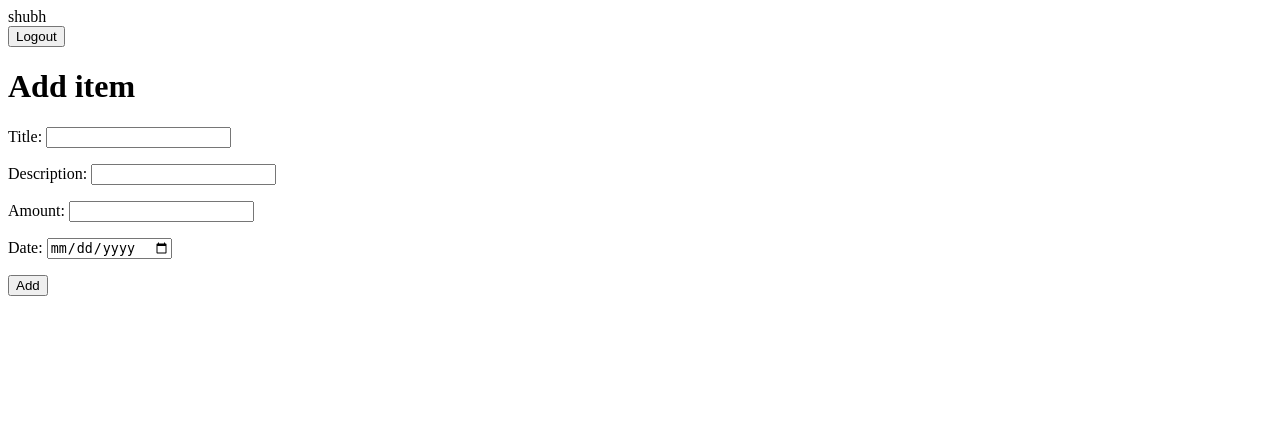
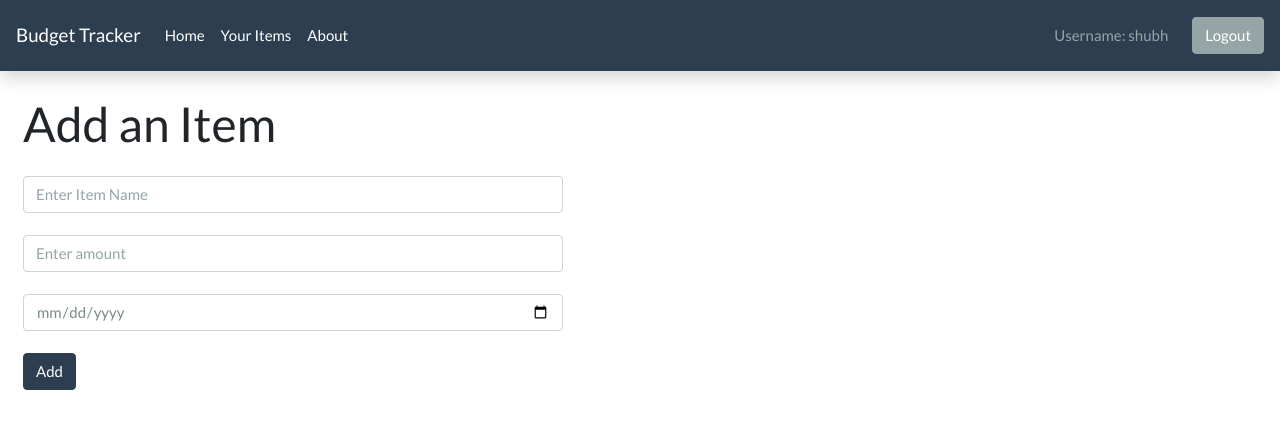
Before and after one commit to theshubhagrwl/budget-tracker-django, a Django app: page /add/ in a window 1280 px wide. Shown: the top 429 px of the page. Run offline with Django 3.2, Linux system fonts and the light colour scheme; a user stored in the database is signed in; some libraries are stand-ins or nearby versions.

Commit message:
added styling

```diff
--- a/budget_app/forms.py
+++ b/budget_app/forms.py
@@ -1,6 +1,7 @@
 from django import forms
 from django.forms import ModelForm
 from .models import BudgetItem
+from django.contrib.auth.forms import UserCreationForm, AuthenticationForm
 
 
 class DateInput(forms.DateInput):
@@ -14,3 +15,69 @@ class addItemForm(ModelForm):
         widgets = {
             'date': DateInput(),
         }
+    title = forms.CharField(widget=forms.TextInput(
+        attrs={
+            'class': 'form-control',
+            'placeholder': 'Enter Item Name',
+        }
+    ))
+    amount = forms.DecimalField(widget=forms.NumberInput(
+        attrs={
+            'class': 'form-control',
+            'placeholder': 'Enter amount',
+        }
+    ))
+    date = forms.CharField(widget=DateInput(
+        attrs={
+            'class': 'form-control',
+            'placeholder': 'Enter date',
+        }
+    ))
+    # date = forms.CharField(widget=forms.DateInput(
+    #     attrs={
+    #         'class': 'form-control',
+    #         'placeholder': 'Enter Date',
+
+    #     }
+    # ))
+
+
+class SignupForm(UserCreationForm):
+    username = forms.CharField(widget=forms.TextInput(
+        attrs={
+            'class': 'form-control',
+            'placeholder': 'Enter your username',
+        }
+    ))
+    password1 = forms.CharField(widget=forms.PasswordInput(
+        attrs={
+            'class': 'form-control',
+            'placeholder': 'Enter password',
+        }
+    ))
+    password2 = forms.CharField(widget=forms.PasswordInput(
+        attrs={
+            'class': 'form-control',
+            'placeholder': 'Retype password',
+        }
+    ))
+    # password = forms.CharField(widget=forms.PasswordInput(
+    #     attrs={
+    #         'class': 'form-control'
+    #     }
+    # ))
+
+
+class LoginForm(AuthenticationForm):
+    username = forms.CharField(widget=forms.TextInput(
+        attrs={
+            'class': 'form-control col-6',
+            'placeholder': 'Enter your username',
+        }
+    ))
+    password = forms.CharField(widget=forms.PasswordInput(
+        attrs={
+            'class': 'form-control col-6',
+            'placeholder': 'Enter password',
+        }
+    ))
--- a/budget_app/models.py
+++ b/budget_app/models.py
@@ -5,7 +5,7 @@ from django.contrib.auth.models import User
 class BudgetItem(models.Model):
     title = models.CharField(max_length=100)
     description = models.CharField(max_length=100, blank=True)
-    amount = models.IntegerField()
+    amount = models.DecimalField(max_digits=8, decimal_places=2)
     date = models.DateField()
     user = models.ForeignKey(User, on_delete=models.CASCADE, null=True)
 
--- /dev/null
+++ b/budget_app/templates/budget_app/about.html
@@ -0,0 +1,6 @@
+{% extends 'budget_app/base.html' %}
+{% block content %}
+
+<h1>About Page</h1>
+
+{% endblock %}
--- a/budget_app/templates/budget_app/addItem.html
+++ b/budget_app/templates/budget_app/addItem.html
@@ -1,11 +1,15 @@
 {% extends 'budget_app/base.html' %}
 {% block content %}
-<h1>Add item</h1>
+<h1>Add an Item</h1>
 
 {{error}}
-<form method="POST">
+<form method="POST" class="mt-4">
     {% csrf_token %}
-    {{form.as_p}}
-    <button type="submit">Add</button>
+    <div class="col-lg-6 pl-0">
+        {{form.title}} <br>
+        {{form.amount}} <br>
+        {{form.date}} <br>
+    </div>
+    <button type="submit" class="btn btn-primary">Add</button>
 </form>
 {% endblock %}
--- a/budget_app/templates/budget_app/base.html
+++ b/budget_app/templates/budget_app/base.html
@@ -1,4 +1,81 @@
-{% if user.is_authenticated %}
+<!doctype html>
+<html lang="en">
+
+<head>
+    <!-- Required meta tags -->
+    <meta charset="utf-8">
+    <meta name="viewport" content="width=device-width, initial-scale=1, shrink-to-fit=no">
+
+    <!-- Bootstrap CSS -->
+    <link rel="stylesheet" href="https://stackpath.bootstrapcdn.com/bootswatch/4.4.1/flatly/bootstrap.min.css"
+        crossorigin="anonymous">
+
+    <!-- Default bootstrap css  -->
+    <!-- <link rel="stylesheet" href="https://stackpath.bootstrapcdn.com/bootstrap/4.4.1/css/bootstrap.min.css"
+        integrity="sha384-Vkoo8x4CGsO3+Hhxv8T/Q5PaXtkKtu6ug5TOeNV6gBiFeWPGFN9MuhOf23Q9Ifjh" crossorigin="anonymous"> -->
+    <title>Hello, world!</title>
+</head>
+
+<body>
+
+    <nav class="navbar navbar-expand-lg navbar-dark bg-primary shadow sm-3">
+        <a class="navbar-brand" href="{% url 'home' %}">Budget Tracker</a>
+        <button class="navbar-toggler" type="button" data-toggle="collapse" data-target="#navbarColor01"
+            aria-controls="navbarColor01" aria-expanded="false" aria-label="Toggle navigation">
+            <span class="navbar-toggler-icon"></span>
+        </button>
+
+        <div class="collapse navbar-collapse" id="navbarColor01">
+            <ul class="navbar-nav mr-auto">
+                <li class="nav-item {{home_page}}">
+                    <a class="nav-link" href="{% url 'home' %}">Home <span class="sr-only">(current)</span></a>
+                </li>
+                <li class="nav-item {{item_page}}">
+                    <a class="nav-link" href="{% url 'items' %}">Your Items</a>
+                </li>
+                <li class="nav-item {{about_page}}">
+                    <a class="nav-link" href="{% url 'about' %}">About</a>
+                </li>
+            </ul>
+            {% if user.is_authenticated %}
+
+            <form class="form-inline my-2 my-lg-0" action="{% url 'logoutuser' %}" method="POST">
+                <p class="text-muted my-auto mr-4">Username: {{user.username}}</p>
+                {% csrf_token %}
+                <button class="btn btn-secondary my-2 my-sm-0" type="submit">Logout</button>
+            </form>
+
+            {% else %}
+
+            <a href="{% url 'loginuser' %}"><button class="btn btn-secondary mr-4 my-sm-0"
+                    type="submit">Login</button></a>
+            <a href="{% url 'signupuser' %}"> <button class="btn btn-secondary mr-4 my-sm-0"
+                    type="submit">Signup</button> </a>
+
+            {% endif %}
+        </div>
+    </nav>
+
+    <div class="container mt-4 ml-2">
+        {% block content %} {% endblock %}
+    </div>
+
+    <!-- Optional JavaScript -->
+    <!-- jQuery first, then Popper.js, then Bootstrap JS -->
+    <script src="https://code.jquery.com/jquery-3.4.1.slim.min.js"
+        integrity="sha384-J6qa4849blE2+poT4WnyKhv5vZF5SrPo0iEjwBvKU7imGFAV0wwj1yYfoRSJoZ+n"
+        crossorigin="anonymous"></script>
+    <script src="https://cdn.jsdelivr.net/npm/popper.js@1.16.0/dist/umd/popper.min.js"
+        integrity="sha384-Q6E9RHvbIyZFJoft+2mJbHaEWldlvI9IOYy5n3zV9zzTtmI3UksdQRVvoxMfooAo"
+        crossorigin="anonymous"></script>
+    <script src="https://stackpath.bootstrapcdn.com/bootstrap/4.4.1/js/bootstrap.min.js"
+        integrity="sha384-wfSDF2E50Y2D1uUdj0O3uMBJnjuUD4Ih7YwaYd1iqfktj0Uod8GCExl3Og8ifwB6"
+        crossorigin="anonymous"></script>
+</body>
+
+</html>
+
+<!-- {% if user.is_authenticated %}
 
 {{user.username}}
 
@@ -12,6 +89,4 @@
 <a href="{% url 'loginuser' %}">Login</a>
 <a href="{% url 'signupuser' %}">Signup</a>
 
-{% endif %}
-
-{% block content %} {% endblock %}
+{% endif %} -->
--- a/budget_app/views.py
+++ b/budget_app/views.py
@@ -3,22 +3,23 @@ from django.contrib.auth.forms import UserCreationForm, AuthenticationForm
 from django.contrib.auth.models import User
 from django.db import IntegrityError
 from django.contrib.auth import login, logout, authenticate
-from .forms import addItemForm
+from .forms import addItemForm, SignupForm, LoginForm
 from .models import BudgetItem
 
 
 def home(request):
-    return render(request, 'budget_app/home.html')
+    return render(request, 'budget_app/home.html', {'home_page': 'active'})
 
 
 def items(request):
     items = BudgetItem.objects.filter(user=request.user)
-    return render(request, 'budget_app/items.html', {'items': items})
+    return render(request, 'budget_app/items.html', {'items': items, 'item_page': 'active'})
 
 
 def signupuser(request):
     if request.method == "GET":
-        return render(request, 'budget_app/signup.html', {'form': UserCreationForm()})
+        # return render(request, 'budget_app/signup.html', {'form': UserCreationForm()})
+        return render(request, 'budget_app/signup.html', {'form': SignupForm()})
     else:
         # Create new user
         if request.POST['password1'] == request.POST['password2']:
@@ -29,11 +30,11 @@ def signupuser(request):
                 login(request, user)
                 return redirect('home')
             except IntegrityError:
-                return render(request, 'budget_app/signup.html', {'form': UserCreationForm(), 'error': 'username taken'})
+                return render(request, 'budget_app/signup.html', {'form': SignupForm(), 'error': 'username taken'})
 
         else:
             # Tell pass didn't match
-            return render(request, 'budget_app/signup.html', {'form': UserCreationForm(), 'error': 'pass did not match'})
+            return render(request, 'budget_app/signup.html', {'form': SignupForm(), 'error': 'pass did not match'})
 
 
 def logoutuser(request):
@@ -44,12 +45,12 @@ def logoutuser(request):
 
 def loginuser(request):
     if request.method == 'GET':
-        return render(request, 'budget_app/login.html', {'form': AuthenticationForm()})
+        return render(request, 'budget_app/login.html', {'form': LoginForm()})
     else:
         user = authenticate(
             request, username=request.POST['username'], password=request.POST['password'])
         if user == None:
-            return render(request, 'budget_app/login.html', {'form': AuthenticationForm(), 'error': 'Username and password did not match'})
+            return render(request, 'budget_app/login.html', {'form': LoginForm(), 'error': 'Username and password did not match'})
         else:
             login(request, user)
             return redirect(home)
@@ -63,4 +64,8 @@ def addItem(request):
         newItem = form.save(commit=False)
         newItem.user = request.user
         newItem.save()
-        return redirect(home)
+        return redirect(items)
+
+
+def about(request):
+    return render(request, 'budget_app/about.html', {'about_page': 'active'})
--- a/budget_tracker/urls.py
+++ b/budget_tracker/urls.py
@@ -27,5 +27,6 @@ urlpatterns = [
     # App stuff
     path('add/', views.addItem, name='addItem'),
     path('items/', views.items, name='items'),
+    path('about/', views.about, name='about'),
 
 ]
```
Also changed, not shown: budget_app/templates/budget_app/home.html (+4 -5 lines), budget_app/templates/budget_app/items.html (+11 -4 lines), budget_app/templates/budget_app/login.html (+9 -6 lines), budget_app/templates/budget_app/signup.html (+11 -4 lines), budget_app/migrations/0004_auto_20200506_2259.py (added), budget_app/migrations/0005_auto_20200506_2302.py (added), db.sqlite3.
